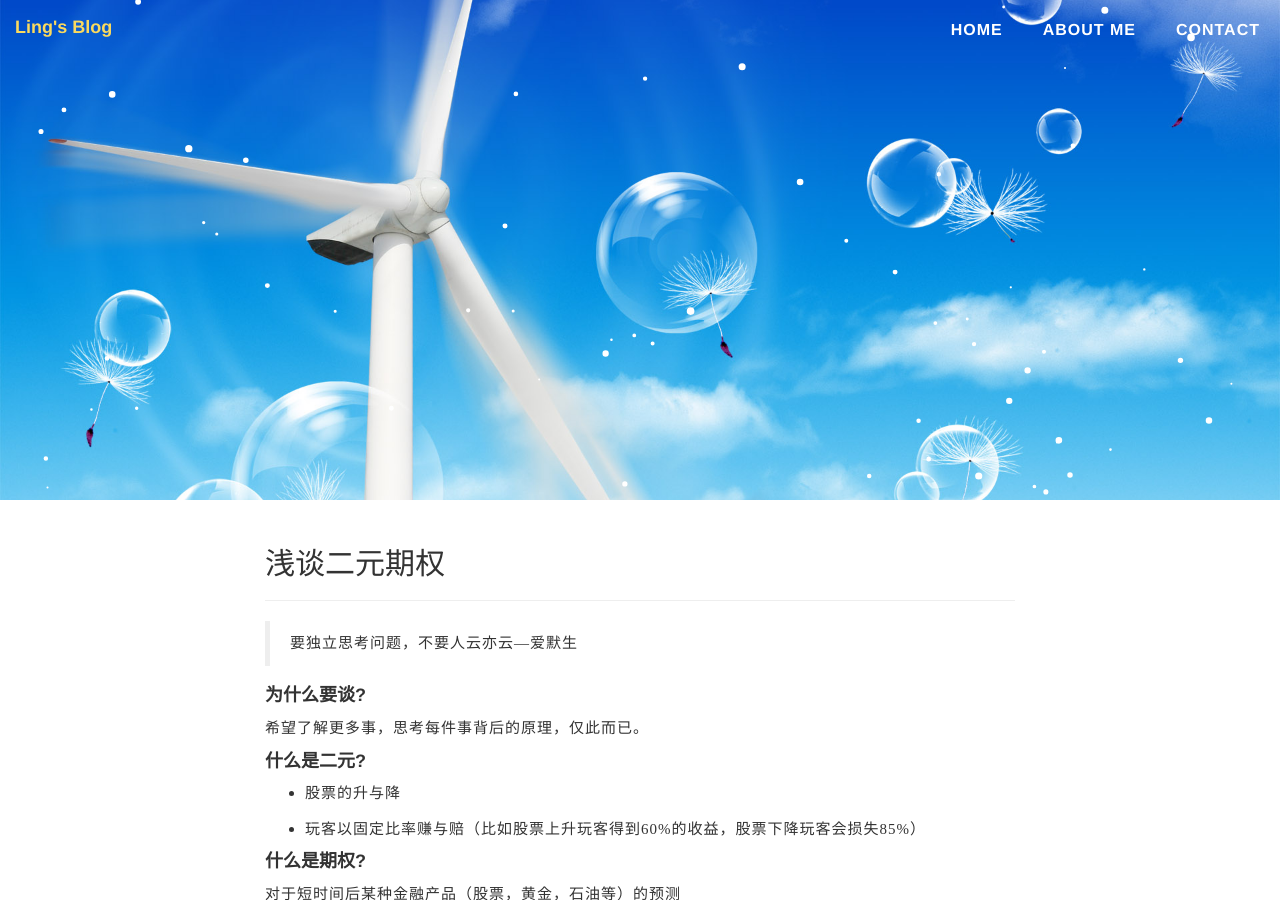
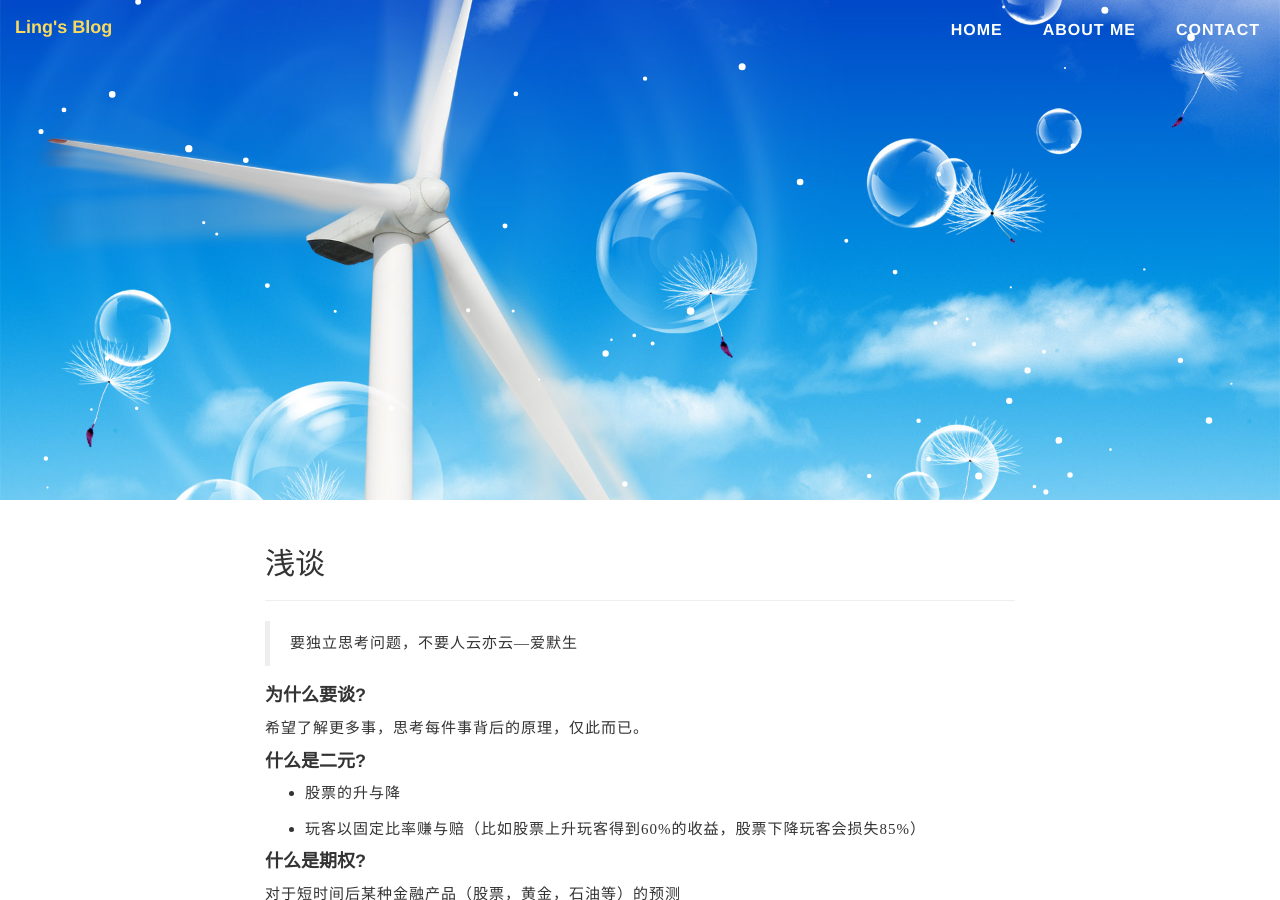
Before and after one commit to LingLinyp/LingLinyp.github.io, a Jekyll site: the page built from _posts/2016-12-13-learning.md, in a window 1280 px wide and 900 px high. Built offline with Jekyll 4.4.1, drawn with Linux system fonts in a browser that asks for light colours; comment, search, counter and statistics services are not loaded.

Commit message:
test_post

```diff
--- a/_posts/2016-12-13-learning.md
+++ b/_posts/2016-12-13-learning.md
@@ -1,6 +1,6 @@
 ---
 layout: post
-title: '浅谈二元期权'
+title: '浅谈'
 date: 2016-12-13 10:00:00
 tags: '学习'
 ---
```
Also changed, not shown: other parts of _posts/2016-12-13-learning.md (+3 -0 lines).
